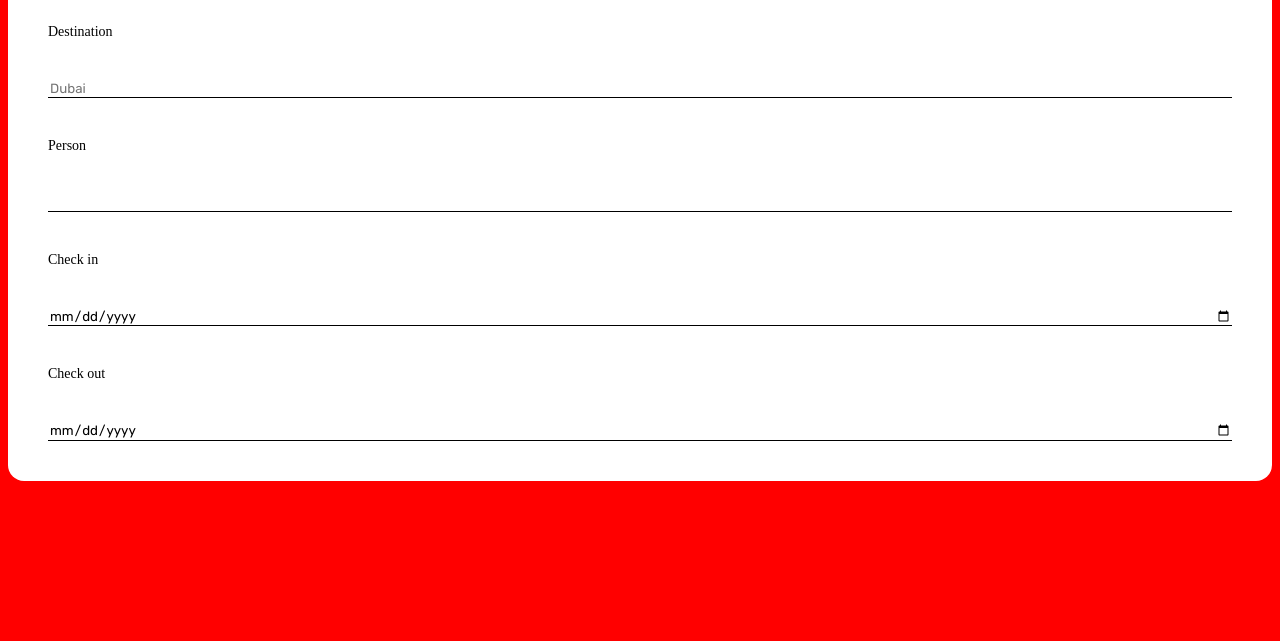
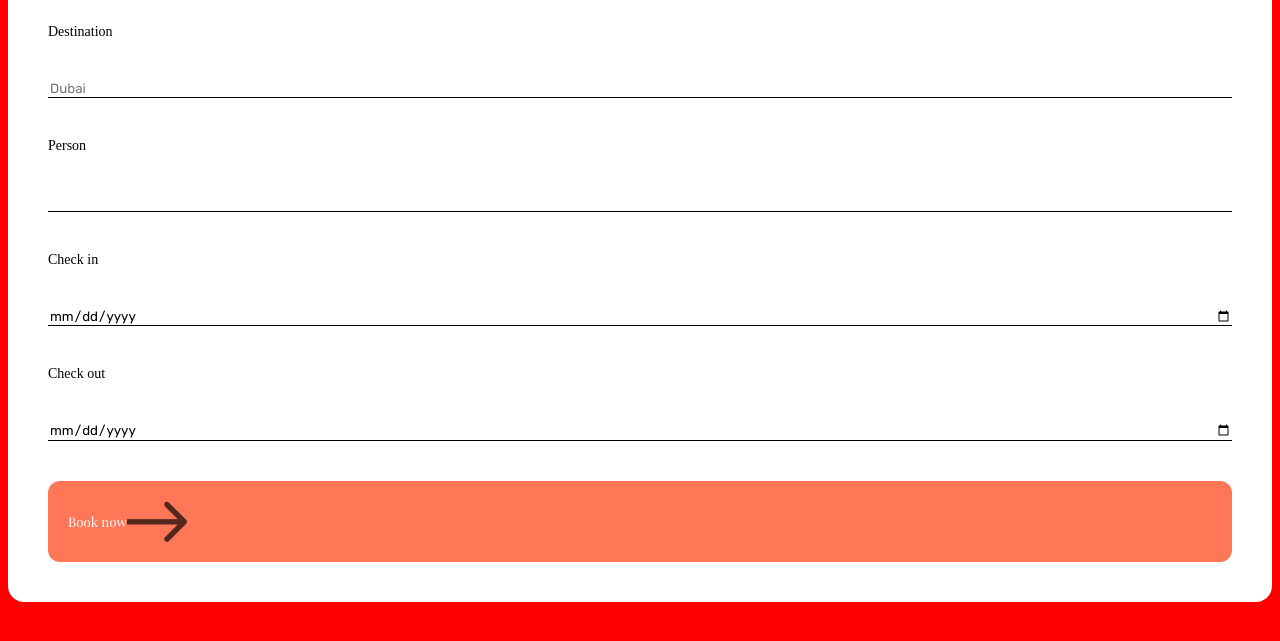
Before and after one commit to NaryLozano/202304-w1chwe-nary-lozano-tirmary-reyes, a website: page app/index.html in a window 1280 px wide. Shown: the part 121-762 px from the top of the page. Drawn offline with nearby package versions, Linux system fonts and the light colour scheme; files that its build step writes are made by us from their sources.

Commit message:
Add button structure

```diff
--- a/app/index.html
+++ b/app/index.html
@@ -25,6 +25,8 @@
       <input class="principal-formulary__input" type="date" name="check-in" required>
       <label class="principal-formulary__tag" for="check-out">Check out</label>
       <input class="principal-formulary__input" type="date" name="check-out" required>
+      <button class="button button__submit" type="submit">Book now <img src="icons/arrow.png" alt="arrow">
+      </button>
     </form>
   </div>
 </body>
```
Also changed, not shown: app/icons/arrow.png (added).
